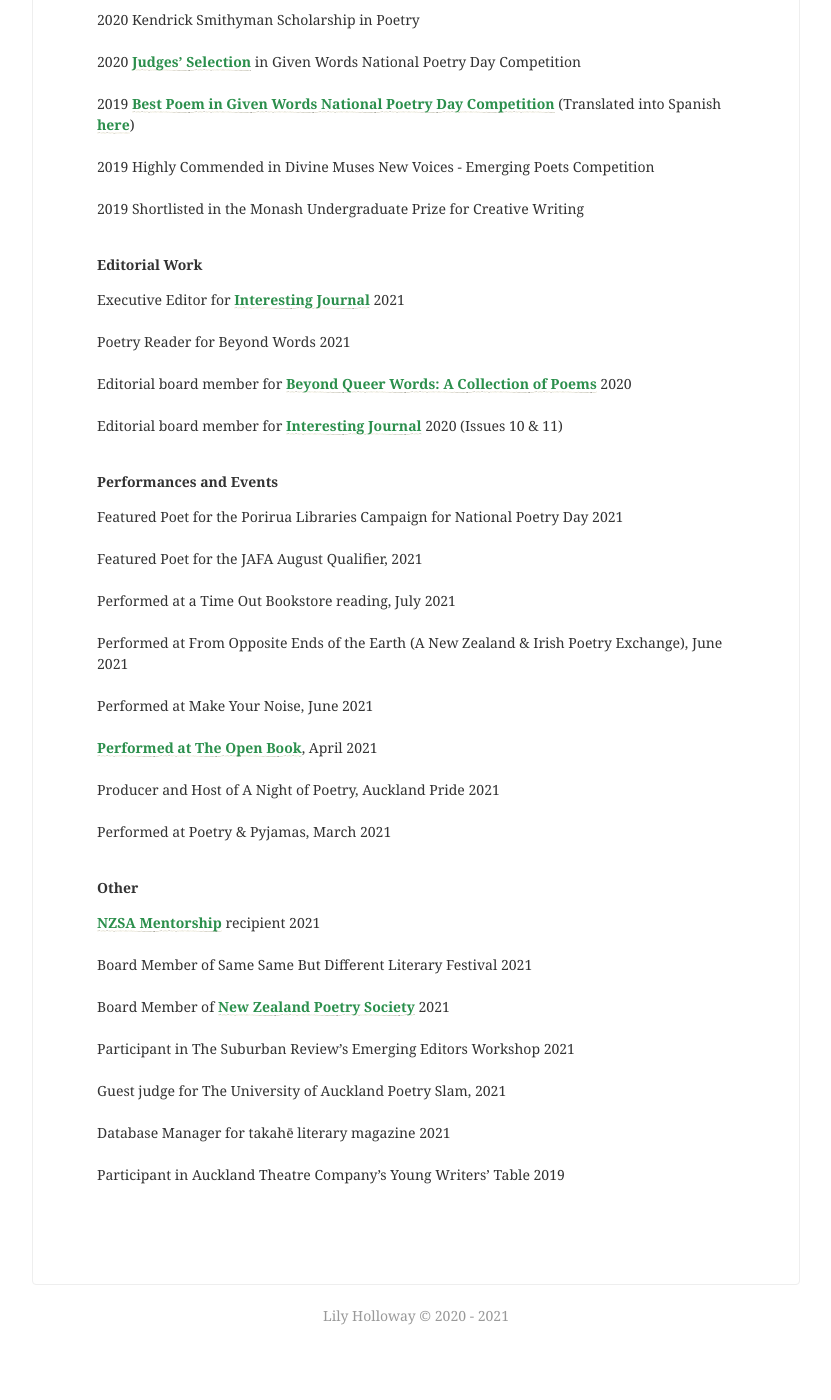
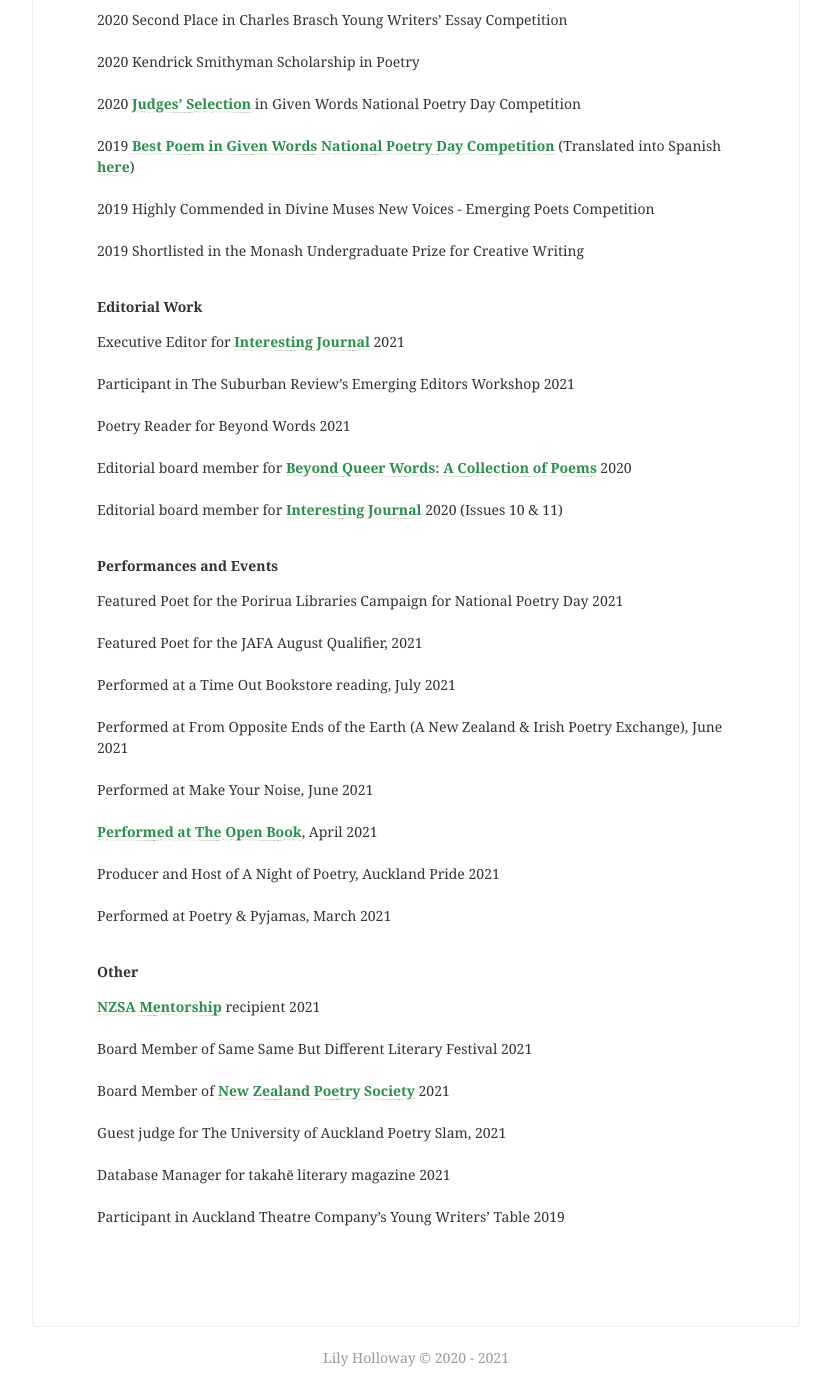
Before and after one commit to lilyholloway/lilyholloway.github.io, a Jekyll site: the page built from cv.md, in a window 1280 px wide and 1400 px high, scrolled down 2539 px. Shown: the whole window, without its empty margins (224-1055 px from the left). Built offline with Jekyll 4.4.1, drawn with Linux system fonts in a browser that asks for light colours; nearby versions of some CDN libraries; before the commit the page ends 3897 px from its top, so only the background shows below that; some of the changed text lies outside the part shown.

Commit message:
Update cv.md

```diff
--- a/cv.md
+++ b/cv.md
@@ -15,6 +15,8 @@
 hopscotch (Fresh Ink Anthology, forthcoming)<br>
 <br>
 Poem (The Spinoff, forthcoming)<br>
+<br>
+Contents (Hills Hoist (a Suburban Review Publication), forthcoming)<br>
 <br>
 <b><a href="http://cordite.org.au/poetry/game/imagined-heterosexuality-with-you-my-ex-who-wont-stop-calling/">Imagined heterosexuality with you, my ex who won't stop calling</a></b> (Cordite Poetry Review: GAME, August 2021)<br>
 <br>
@@ -120,6 +122,8 @@
 
 Executive Editor for <b><a href="https://www.interestingjournal.com/who-we-are">Interesting Journal</a></b> 2021<br>
 <br>
+Participant in The Suburban Review's Emerging Editors Workshop 2021<br>
+<br>
 Poetry Reader for Beyond Words 2021<br>
 <br>
 Editorial board member for <b><a href="https://www.beyondwordsmag.com/online-store/Beyond-Queer-Words-A-Collection-of-Poems-p218768615">Beyond Queer Words: A Collection of Poems</a></b> 2020<br>
@@ -154,8 +158,6 @@
 <br>
 Board Member of <b><a href="https://poetrysociety.org.nz/about-us/our-people/">New Zealand Poetry Society</a></b> 2021<br>
 <br>
-Participant in The Suburban Review's Emerging Editors Workshop 2021<br>
-<br>
 Guest judge for The University of Auckland Poetry Slam, 2021<br>
 <br>
 Database Manager for takahē literary magazine 2021<br>
```
